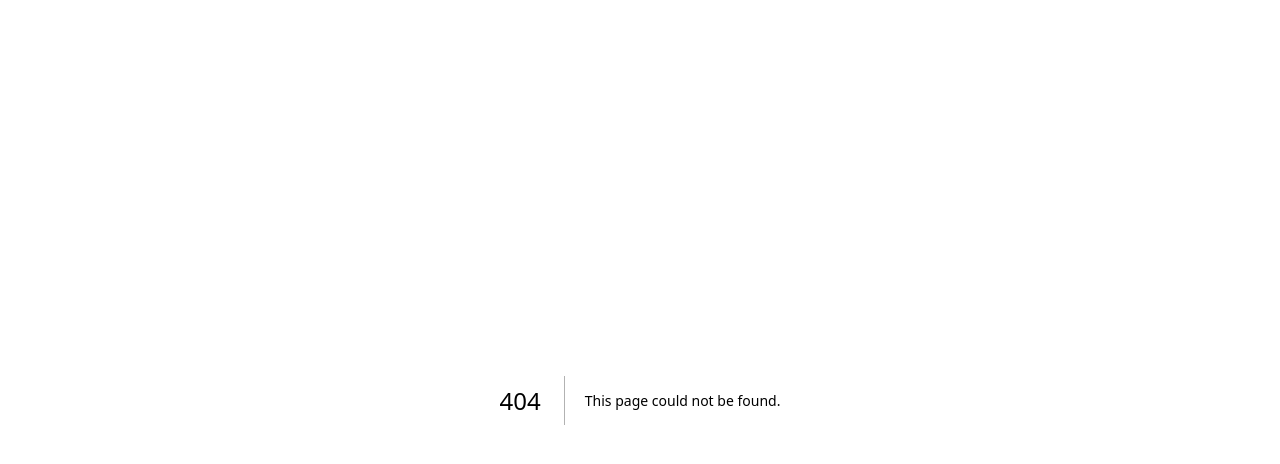
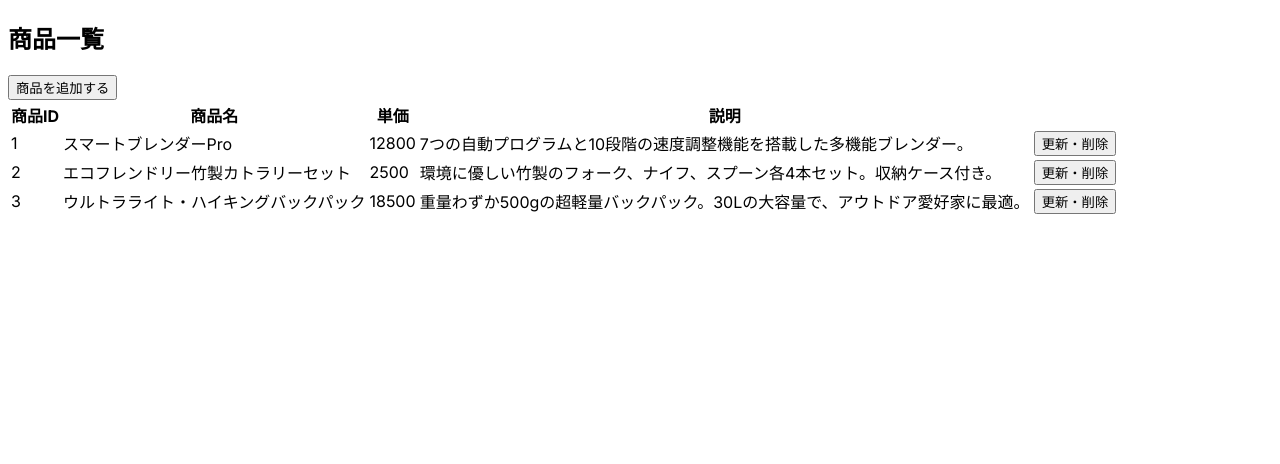
Before and after one commit to YouBou/full-stack-web-app-practice, a Next.js app in the folder frontend/: page /inventory/products in a window 1280 px wide. Before the commit this address had no page. Shown: the top 464 px of the page. Built offline with nearby package versions, Linux system fonts and the light colour scheme.

Commit message:
[feat] 商品一覧ページのモック追加

```diff
--- /dev/null
+++ b/frontend/app/inventory/products/page.tsx
@@ -0,0 +1,42 @@
+export default function Page() {
+    return (
+        <>
+            <h2>商品一覧</h2>
+            <button>商品を追加する</button>
+            <table>
+                <thead>
+                    <tr>
+                        <th>商品ID</th>
+                        <th>商品名</th>
+                        <th>単価</th>
+                        <th>説明</th>
+                        <th></th>
+                    </tr>
+                </thead>
+                <tbody>
+                    <tr>
+                        <td>1</td>
+                        <td>スマートブレンダーPro</td>
+                        <td>12800</td>
+                        <td>7つの自動プログラムと10段階の速度調整機能を搭載した多機能ブレンダー。</td>
+                        <td><button>更新・削除</button></td>
+                    </tr>
+                    <tr>
+                        <td>2</td>
+                        <td>エコフレンドリー竹製カトラリーセット</td>
+                        <td>2500</td>
+                        <td>環境に優しい竹製のフォーク、ナイフ、スプーン各4本セット。収納ケース付き。</td>
+                        <td><button>更新・削除</button></td>
+                    </tr>
+                    <tr>
+                        <td>3</td>
+                        <td>ウルトラライト・ハイキングバックパック</td>
+                        <td>18500</td>
+                        <td>重量わずか500gの超軽量バックパック。30Lの大容量で、アウトドア愛好家に最適。</td>
+                        <td><button>更新・削除</button></td>
+                    </tr>
+                </tbody>
+            </table>
+        </>
+    )
+}
```
